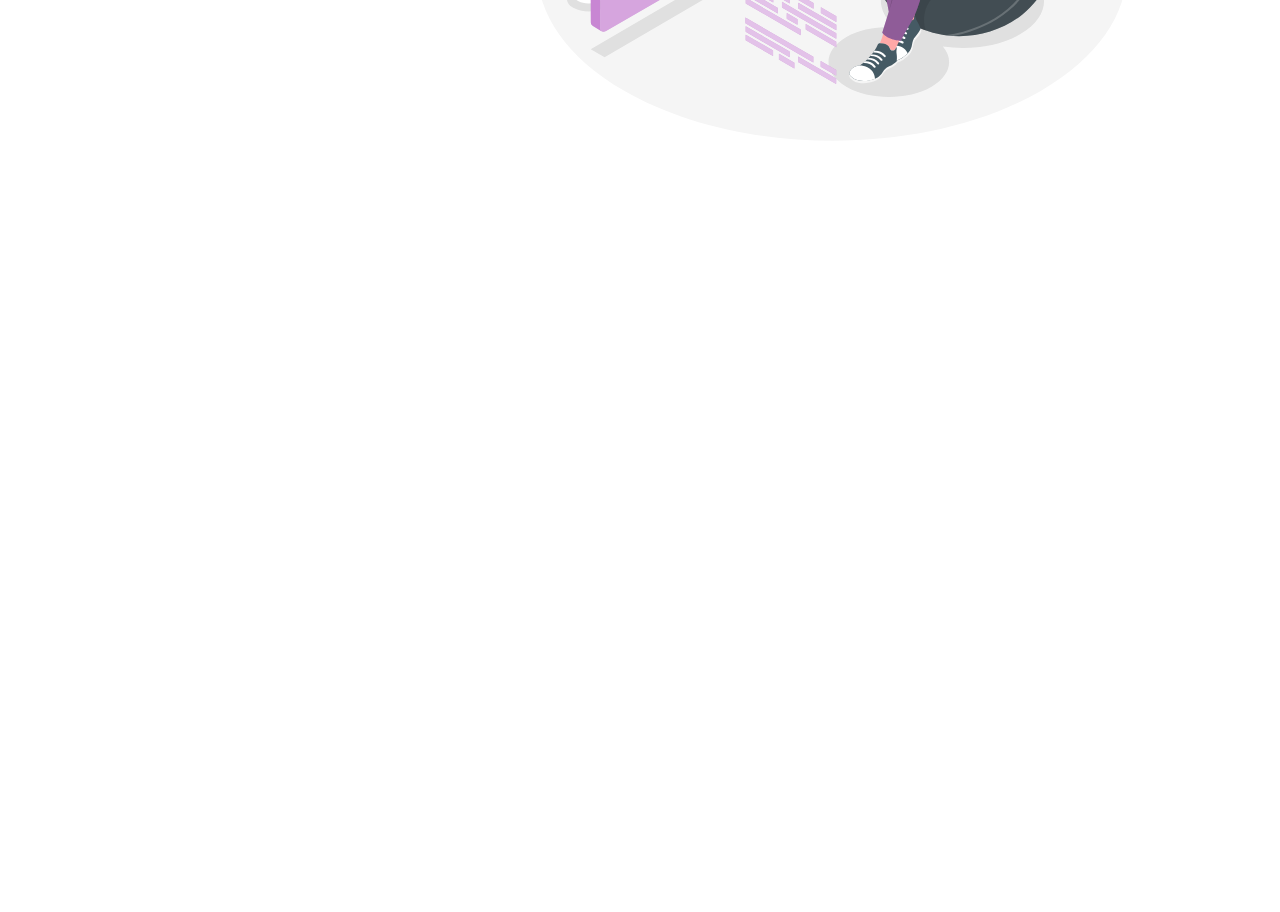
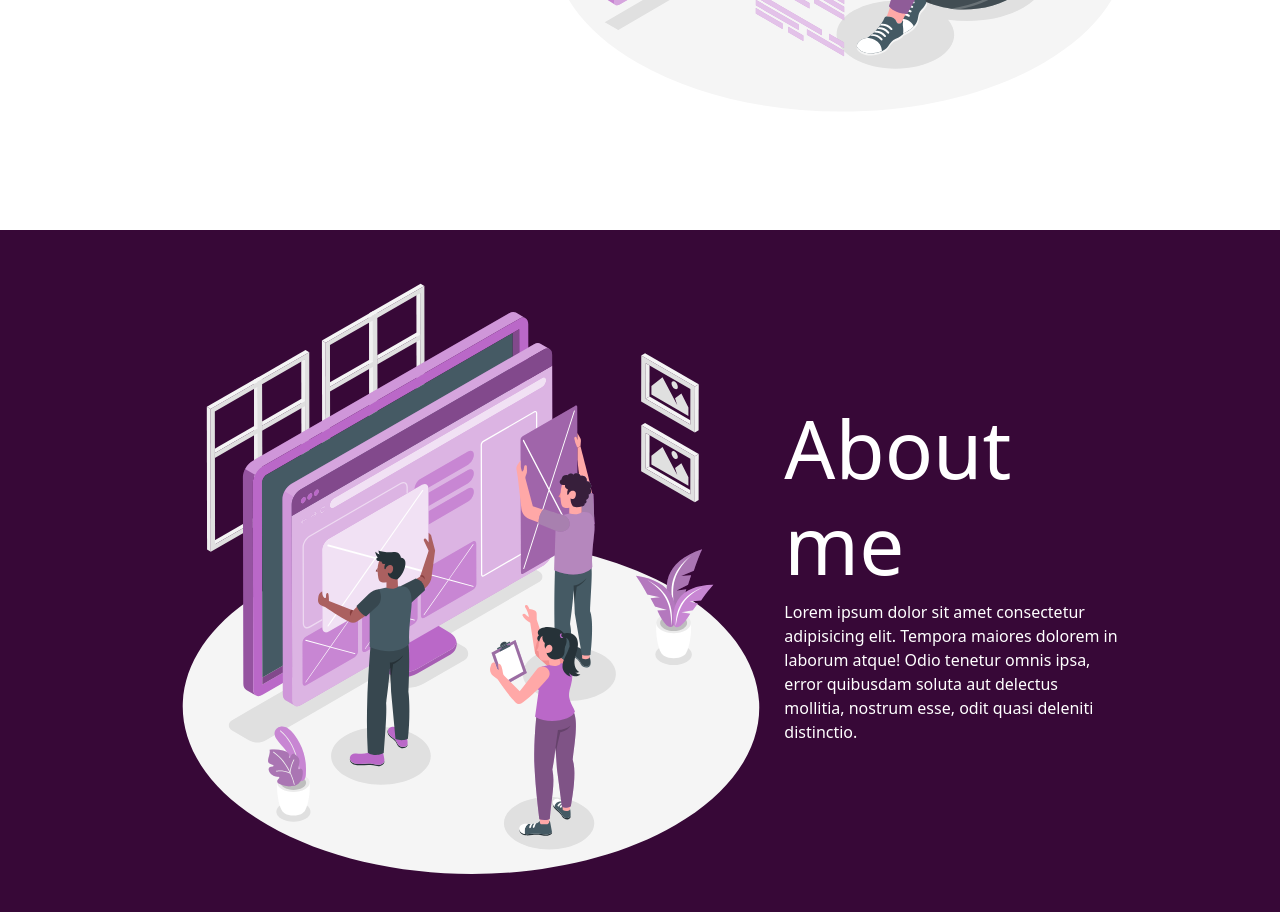
Before and after one commit to SamuelSml8/PORTFOLIO, a website built with Vite: page vite-project/index.html in a window 1280 px wide. Shown: the part 570-1482 px from the top of the page. Before the commit the page ends 800 px from the top, so only its background shows below. Built offline with nearby package versions, Linux system fonts and the light colour scheme.

Commit message:
Se posicionó el navbar fijo en la parte superior

```diff
--- a/vite-project/index.html
+++ b/vite-project/index.html
@@ -13,7 +13,7 @@
     <link rel="stylesheet" href="style.css" />
   </head>
   <body>
-    <nav class="box navbar navbar-expand-lg bg-body-tertiary">
+    <nav class="box navbar navbar-expand-lg bg-body-tertiary fixed-top">
       <div class="container-fluid">
         <a class="navbar-brand brand" href="#">
           <img
@@ -44,7 +44,7 @@
               <a class="nav-link active" aria-current="page" href="#home"
                 >Home</a
               >
-              <a class="nav-link" href="#">About me</a>
+              <a class="nav-link" href="#aboutme">About me</a>
               <a class="nav-link" href="#">Projects</a>
               <a class="nav-link" aria-disabled="true">Contact</a>
             </div>
@@ -53,7 +53,7 @@
       </div>
     </nav>
 
-    <section class="home section-home" id="home">
+    <section class="home section" id="home">
       <div class="containerhome">
         <div class="title-description">
           <h1 class="home-title">Software Developer</h1>
@@ -74,6 +74,24 @@
         </div>
       </div>
     </section>
+
+    <section class="section background-inf" id="aboutme">
+      <div class="section-aboutme">
+        <div class="container-img photo">
+          <img src="./public/assets/sectionInf.svg" alt="" />
+        </div>
+        <div class="container-inf">
+          <h2>About me</h2>
+          <p>
+            Lorem ipsum dolor sit amet consectetur adipisicing elit. Tempora
+            maiores dolorem in laborum atque! Odio tenetur omnis ipsa, error
+            quibusdam soluta aut delectus mollitia, nostrum esse, odit quasi
+            deleniti distinctio.
+          </p>
+        </div>
+      </div>
+    </section>
+
     <script src="https://unpkg.com/boxicons@2.1.4/dist/boxicons.js"></script>
     <script src="./main.js"></script>
   </body>
--- a/vite-project/style.css
+++ b/vite-project/style.css
@@ -10,16 +10,12 @@
   box-shadow: -4px 33px 33px -4px rgba(0, 0, 0, 0.08);
 }
 
-.section-home{
-    margin-top: 2%;
-}
-
 .containerhome {
   display: flex;
-  flex-direction: row;
   width: 80%;
   margin: 0 10%;
   align-items: center;
+  height: 100vh;
   /* border: 2px solid rgb(231, 255, 15); */
 
 }
@@ -70,6 +66,43 @@
 }
 
 .photo img {
-  width: 40rem;
+  width: 39rem;
   height: auto;
 }
+
+.section-aboutme{
+    display: flex;
+    align-items: center;
+    width: 80%;
+    margin: 0 10%;
+    /* border: 3px solid red; */
+}
+
+.background-inf{
+    background-color: rgb(55, 8, 55);
+    padding: 3%;
+}
+
+.container-img{
+    width: 65%;
+    justify-content: start;
+    /* border: 3px solid green; */
+}
+
+.container-inf{
+    width: 35%;
+    display: flex;
+    flex-direction: column;
+    justify-content: center;
+    /* border: 3px solid gray; */
+
+}
+
+.container-inf h2{
+    color: white;
+    font-size: 80px;
+}
+
+.container-inf p{
+    color: white;
+}
```
